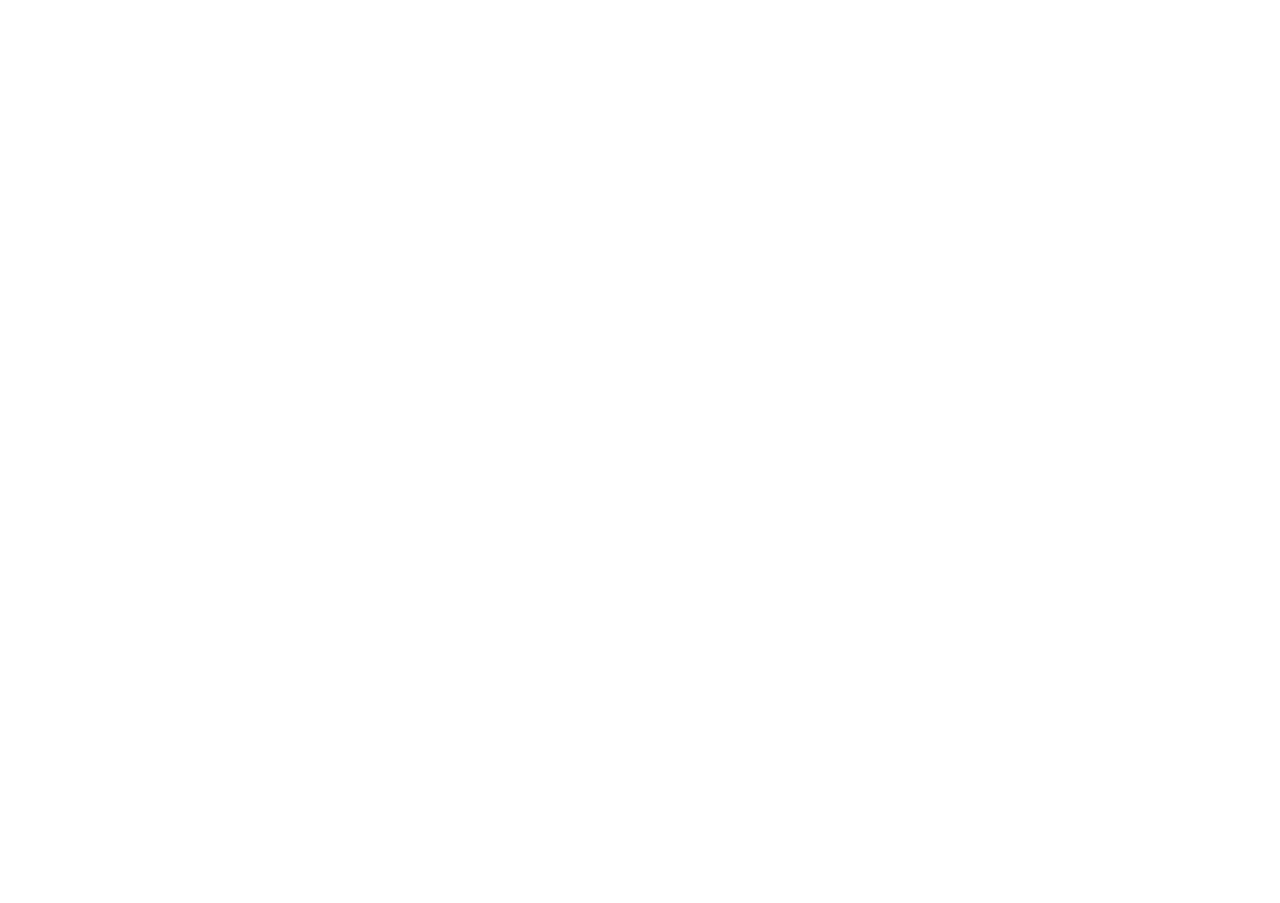
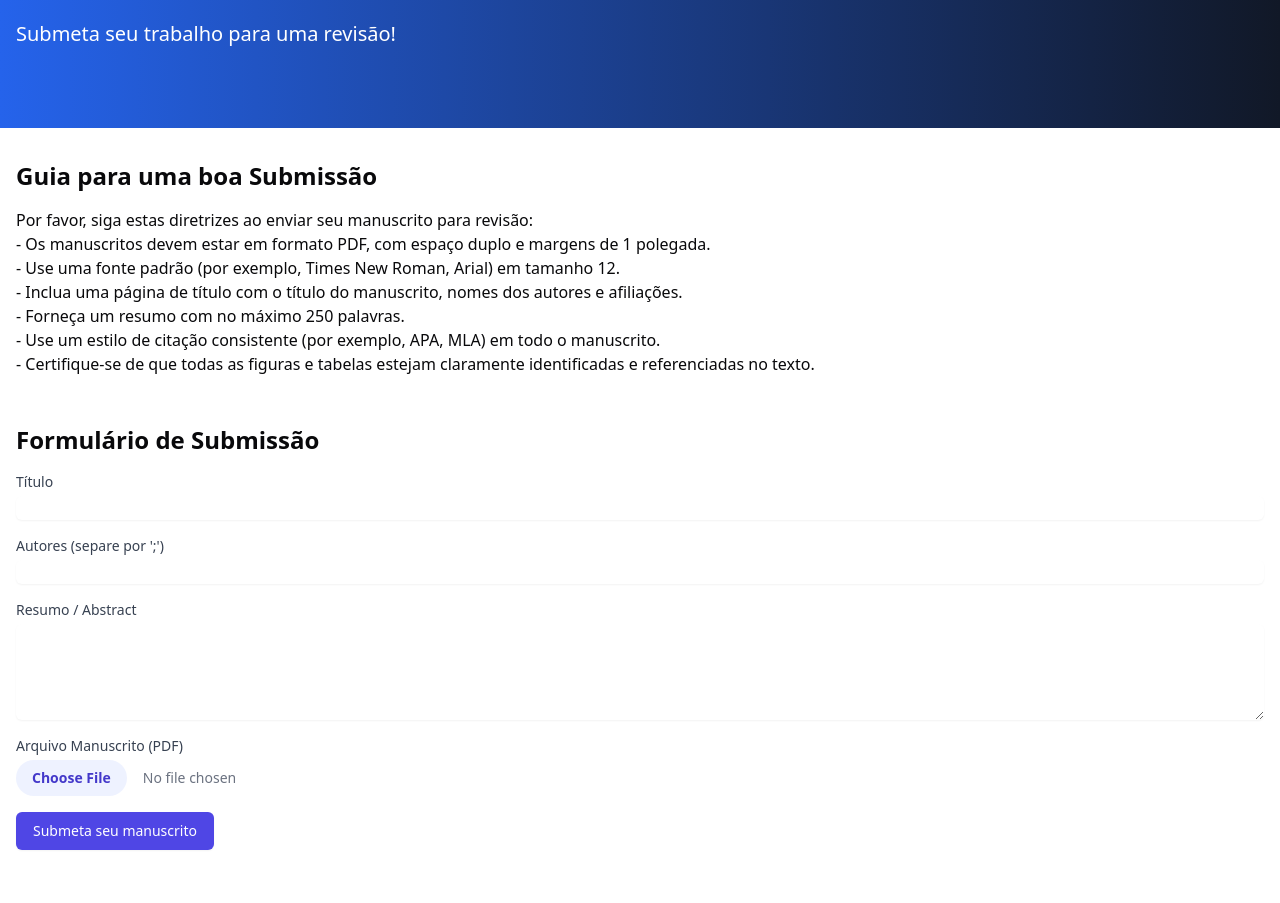
Before and after one commit to gabrielvsc/compselects, a React (Vite) app: page /submissions in a window 1280 px wide. Shown: the part 180-1083 px from the top of the page. Before the commit the page ends 800 px from the top, so only its background shows below. Built offline with nearby package versions, Linux system fonts and the light colour scheme.

Commit message:
feat: add submissions page and components

```diff
--- a/src/components/FeaturedAuthors.tsx
+++ b/src/components/FeaturedAuthors.tsx
@@ -1,4 +1,3 @@
-import React from 'react'
 import { Card, CardContent, CardHeader, CardTitle } from "@/components/ui/card"
 
 interface Author {
--- /dev/null
+++ b/src/components/SubmissionForm.tsx
@@ -0,0 +1,88 @@
+import { useState } from 'react'
+
+export function SubmissionForm() {
+  const [title, setTitle] = useState('')
+  const [authors, setAuthors] = useState('')
+  const [abstract, setAbstract] = useState('')
+  const [file, setFile] = useState<File | null>(null)
+
+  const handleSubmit = (e: React.FormEvent) => {
+    e.preventDefault()
+    console.log({ title, authors, abstract, file })
+    setTitle('')
+    setAuthors('')
+    setAbstract('')
+    setFile(null)
+    alert('Submission received!')
+  }
+
+  return (
+    <form onSubmit={handleSubmit} className="space-y-4">
+      <div>
+        <label htmlFor="title" className="block text-sm font-medium text-gray-700">
+          Título
+        </label>
+        <input
+          type="text"
+          id="title"
+          value={title}
+          onChange={(e) => setTitle(e.target.value)}
+          required
+          className="mt-1 block w-full rounded-md border-gray-300 shadow-sm focus:border-indigo-300 focus:ring focus:ring-indigo-200 focus:ring-opacity-50"
+        />
+      </div>
+      <div>
+        <label htmlFor="authors" className="block text-sm font-medium text-gray-700">
+          Autores (separe por ';')
+        </label>
+        <input
+          type="text"
+          id="authors"
+          value={authors}
+          onChange={(e) => setAuthors(e.target.value)}
+          required
+          className="mt-1 block w-full rounded-md border-gray-300 shadow-sm focus:border-indigo-300 focus:ring focus:ring-indigo-200 focus:ring-opacity-50"
+        />
+      </div>
+      <div>
+        <label htmlFor="abstract" className="block text-sm font-medium text-gray-700">
+          Resumo / Abstract
+        </label>
+        <textarea
+          id="abstract"
+          value={abstract}
+          onChange={(e) => setAbstract(e.target.value)}
+          required
+          rows={4}
+          className="mt-1 block w-full rounded-md border-gray-300 shadow-sm focus:border-indigo-300 focus:ring focus:ring-indigo-200 focus:ring-opacity-50"
+        ></textarea>
+      </div>
+      <div>
+        <label htmlFor="file" className="block text-sm font-medium text-gray-700">
+          Arquivo Manuscrito (PDF)
+        </label>
+        <input
+          type="file"
+          id="file"
+          accept=".pdf"
+          onChange={(e) => setFile(e.target.files ? e.target.files[0] : null)}
+          required
+          className="mt-1 block w-full text-sm text-gray-500
+            file:mr-4 file:py-2 file:px-4
+            file:rounded-full file:border-0
+            file:text-sm file:font-semibold
+            file:bg-indigo-50 file:text-indigo-700
+            hover:file:bg-indigo-100"
+        />
+      </div>
+      <div>
+        <button
+          type="submit"
+          className="inline-flex justify-center py-2 px-4 border border-transparent shadow-sm text-sm font-medium rounded-md text-white bg-indigo-600 hover:bg-indigo-700 focus:outline-none focus:ring-2 focus:ring-offset-2 focus:ring-indigo-500"
+        >
+          Submeta seu manuscrito
+        </button>
+      </div>
+    </form>
+  )
+}
--- a/src/pages/Submissions.tsx
+++ b/src/pages/Submissions.tsx
@@ -1,14 +1,55 @@
-import Navbar from "@/components/Navbar";
+import Navbar from '@/components/Navbar'
+import Header from '@/components/Header'
+import Footer from '@/components/Footer'
+import { SubmissionForm } from '@/components/SubmissionForm'
 
-function Submissions() {
+export default function SubmissionsPage() {
+  return (
+    <div className="min-h-screen flex flex-col">
+      <Navbar />
+      <Header title="Submissões de Manuscrito" subtitle="Submeta seu trabalho para uma revisão!" />
+      <main className="flex-grow container mx-auto px-4 py-8">
+        <section className="mb-12">
+          <h2 className="text-2xl font-bold mb-4">Guia para uma boa Submissão</h2>
+          <div className="prose max-w-none">
+            <p>
+              Por favor, siga estas diretrizes ao enviar seu manuscrito para revisão:
+            </p>
+            <ul>
+              <li>- Os manuscritos devem estar em formato PDF, com espaço duplo e margens de 1 polegada.</li>
+              <li>- Use uma fonte padrão (por exemplo, Times New Roman, Arial) em tamanho 12.</li>
+              <li>- Inclua uma página de título com o título do manuscrito, nomes dos autores e afiliações.</li>
+              <li>- Forneça um resumo com no máximo 250 palavras.</li>
+              <li>- Use um estilo de citação consistente (por exemplo, APA, MLA) em todo o manuscrito.</li>
+              <li>- Certifique-se de que todas as figuras e tabelas estejam claramente identificadas e referenciadas no texto.</li>
+            </ul>
+          </div>
+        </section>
 
-  return (
-    <>
-      <header>
-        <Navbar />
-      </header>
-    </>
+        <section className="mb-12">
+          <h2 className="text-2xl font-bold mb-4">Formulário de Submissão</h2>
+          <SubmissionForm />
+        </section>
+
+        <section>
+          <h2 className="text-2xl font-bold mb-4">Política Editorial</h2>
+          <div className="prose max-w-none">
+            <h3 className="text-lg font-semibold">Processo de revisão</h3>
+            <p>
+              Todas as submissões passam por um rigoroso processo de revisão por pares duplo-cego. A triagem inicial é realizada pela equipe editorial, seguida de avaliação por pelo menos dois revisores independentes.
+            </p>
+            <h3 className="text-lg font-semibold">Ética</h3>
+            <p>
+              Aderimos aos mais altos padrões de ética de publicação. Plágio, fabricação de dados e outras formas de má conduta acadêmica não são tolerados. Os autores devem divulgar quaisquer conflitos de interesse.
+            </p>
+            <h3 className="text-lg font-semibold">Direitos autorais</h3>
+            <p>
+              Os autores mantêm os direitos autorais de seu trabalho. Ao enviar, você nos concede o direito de publicar seu trabalho, caso seja aceito. Encorajamos a publicação em acesso aberto, mas respeitamos as preferências dos autores em relação à distribuição.
+            </p>
+          </div>
+        </section>
+      </main>
+      <Footer />
+    </div>
   )
 }
-
-export default Submissions;
```
